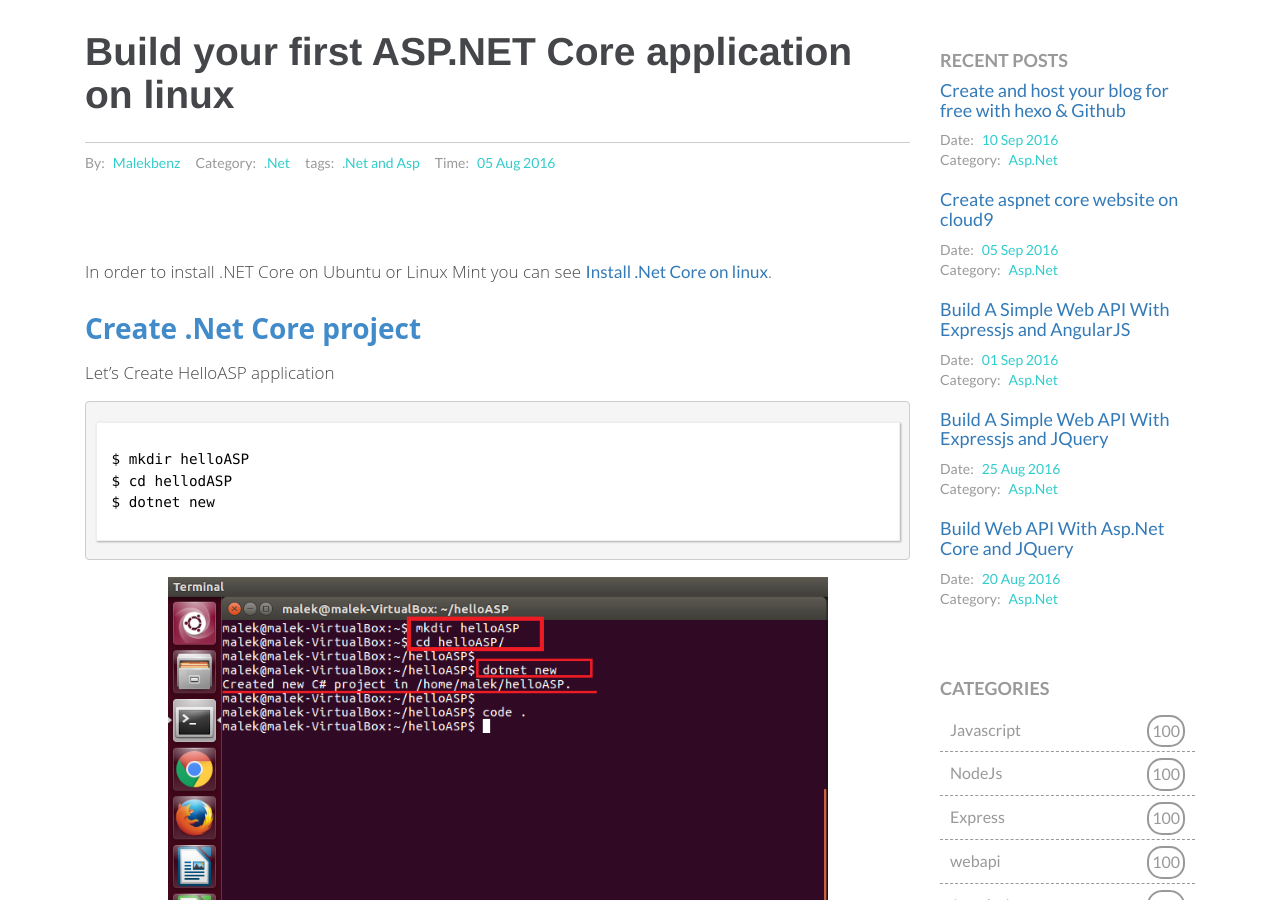
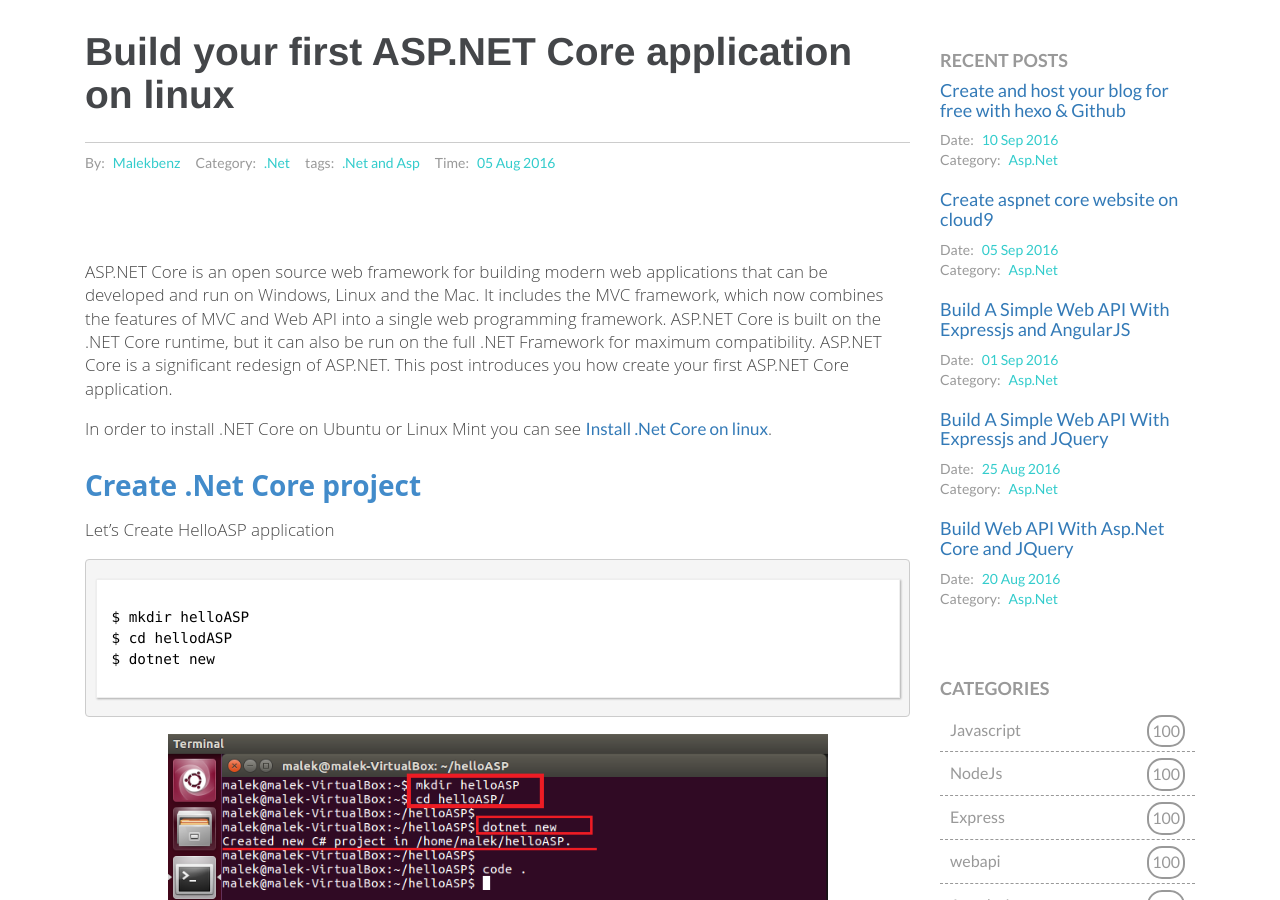
Before and after one commit to malekbenz/malekbenz, a Jekyll site: the page built from _posts/2016-08-05-First-web-application-dotnet-core-linux.md, in a window 1280 px wide and 900 px high, scrolled down 379 px. Built offline with Jekyll 4.4.1, drawn with Linux system fonts in a browser that asks for light colours; nearby versions of some CDN libraries; comment, search, counter and statistics services are not loaded.

```diff
--- a/_posts/2016-08-05-First-web-application-dotnet-core-linux.md
+++ b/_posts/2016-08-05-First-web-application-dotnet-core-linux.md
@@ -9,6 +9,7 @@ tags : ['.Net',  'Asp']
 categories: ['.Net',   'Asp']
 ---
 
+ASP.NET Core is an open source web framework for building modern web applications that can be developed and run on Windows, Linux and the Mac. It includes the MVC framework, which now combines the features of MVC and Web API into a single web programming framework. ASP.NET Core is built on the .NET Core runtime, but it can also be run on the full .NET Framework for maximum compatibility. ASP.NET Core is a significant redesign of ASP.NET. This post introduces you how create your first ASP.NET Core application.
 
 In order to install .NET Core on Ubuntu or Linux Mint you can see [Install .Net Core on linux](/blog/2016/08/01/Install-dotnet-core-linux).
 
```
